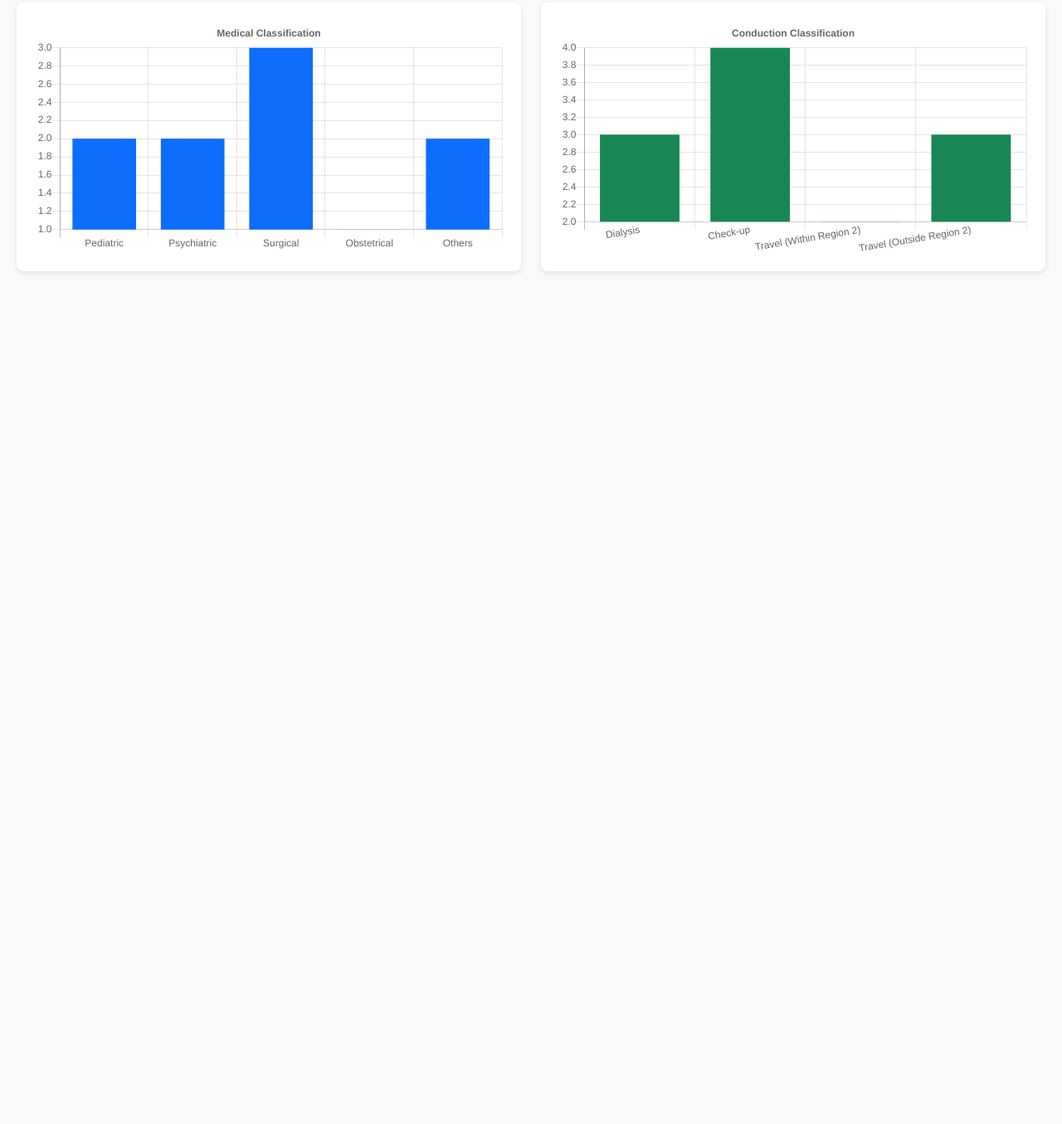
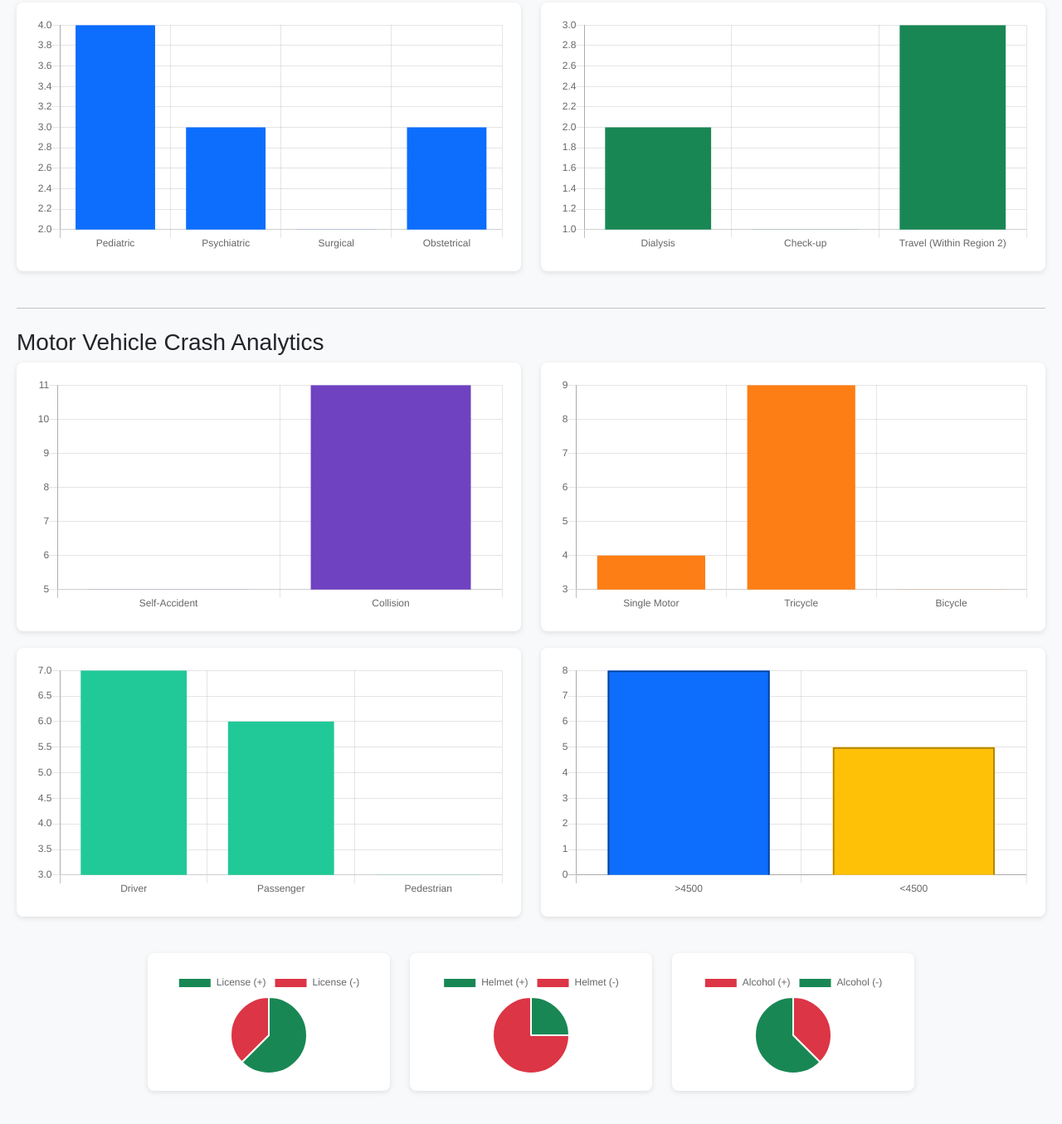
Before and after one commit to rome21081/ROADGUARD, a plain HTML site: page Final Project 3rd Year/htmlFiles/management.html in a window 1280 px wide. Shown: the part 559-1914 px from the top of the page at 83% size. Before the commit the page ends 926 px from the top, so only its background shows below. Drawn offline with nearby package versions, Linux system fonts and the light colour scheme.

Commit message:
managementstats

```diff
--- a/Final Project 3rd Year/htmlFiles/management.html
+++ b/Final Project 3rd Year/htmlFiles/management.html
@@ -18,20 +18,34 @@
     h1 { color:#0d6efd; margin-bottom:20px; }
 
     .kpi-box {
-      display:flex; justify-content:space-between; align-items:center;
-      padding:20px; background:#fff; border-radius:8px;
+      display:flex;
+      justify-content:space-between;
+      align-items:center;
+      padding:20px;
+      background:#fff;
+      border-radius:8px;
       box-shadow:0 2px 6px rgba(0,0,0,.1);
     }
+
     .kpi-icon {
-      font-size:2rem; color:#fff; padding:12px;
-      border-radius:50%; width:55px; height:55px;
-      display:flex; align-items:center; justify-content:center;
+      font-size:2rem;
+      color:#fff;
+      padding:12px;
+      border-radius:50%;
+      width:55px;
+      height:55px;
+      display:flex;
+      align-items:center;
+      justify-content:center;
     }
 
     .chart-box {
-      background:#fff; padding:20px; border-radius:8px;
+      background:#fff;
+      padding:20px;
+      border-radius:8px;
       box-shadow:0 2px 6px rgba(0,0,0,.1);
       margin-bottom:20px;
+      text-align:center;
     }
   </style>
 </head>
@@ -40,38 +54,58 @@
 
 <h1>EMS / Rescue Operations Dashboard (Demo)</h1>
 
-<!-- KPI SUMMARY -->
+<!-- KPI SUMMARY (UNCHANGED) -->
 <div class="row mb-4">
   <div class="col-md-3">
     <div class="kpi-box">
-      <div class="kpi-icon" style="background:#dc3545"><i class="uil-ambulance"></i></div>
-      <div><h3 id="totalCases">0</h3><small>Total Responses</small></div>
+      <div class="kpi-icon" style="background:#dc3545">
+        <i class="uil-ambulance"></i>
+      </div>
+      <div>
+        <h3 id="totalCases">0</h3>
+        <small>Total Responses</small>
+      </div>
     </div>
   </div>
 
   <div class="col-md-3">
     <div class="kpi-box">
-      <div class="kpi-icon" style="background:#0d6efd"><i class="uil-heartbeat"></i></div>
-      <div><h3 id="medicalCases">0</h3><small>Medical</small></div>
+      <div class="kpi-icon" style="background:#0d6efd">
+        <i class="uil-heartbeat"></i>
+      </div>
+      <div>
+        <h3 id="medicalCases">0</h3>
+        <small>Medical</small>
+      </div>
     </div>
   </div>
 
   <div class="col-md-3">
     <div class="kpi-box">
-      <div class="kpi-icon" style="background:#ffc107"><i class="uil-exclamation-circle"></i></div>
-      <div><h3 id="traumaCases">0</h3><small>Trauma</small></div>
+      <div class="kpi-icon" style="background:#ffc107">
+        <i class="uil-exclamation-circle"></i>
+      </div>
+      <div>
+        <h3 id="traumaCases">0</h3>
+        <small>Trauma</small>
+      </div>
     </div>
   </div>
 
   <div class="col-md-3">
     <div class="kpi-box">
-      <div class="kpi-icon" style="background:#198754"><i class="uil-location-point"></i></div>
-      <div><h3 id="conductionCases">0</h3><small>Conduction</small></div>
+      <div class="kpi-icon" style="background:#198754">
+        <i class="uil-location-point"></i>
+      </div>
+      <div>
+        <h3 id="conductionCases">0</h3>
+        <small>Conduction</small>
+      </div>
     </div>
   </div>
 </div>
 
-<!-- CHARTS -->
+<!-- ORIGINAL CHARTS (UNCHANGED) -->
 <div class="row">
   <div class="col-md-6">
     <div class="chart-box">
@@ -98,7 +132,64 @@
   </div>
 </div>
 
+<hr class="my-4">
+
+<h3>Motor Vehicle Crash Analytics</h3>
+
+<div class="row">
+
+  <div class="col-md-6">
+    <div class="chart-box">
+      <canvas id="mvcChart"></canvas>
+    </div>
+  </div>
+
+  <div class="col-md-6">
+    <div class="chart-box">
+      <canvas id="vehicleChart"></canvas>
+    </div>
+  </div>
+
+  <div class="col-md-6">
+    <div class="chart-box">
+      <canvas id="personChart"></canvas>
+    </div>
+  </div>
+
+  <!-- NEW AGE GROUP >4500 / <4500 (Added Only) -->
+  <div class="col-md-6">
+    <div class="chart-box">
+      <canvas id="engineChart"></canvas>
+    </div>
+  </div>
+
+</div>
+
+<!-- 3 PIE CHARTS TABI TABI SA BABA -->
+<div class="row justify-content-center mt-4">
+
+  <div class="col-md-3">
+    <div class="chart-box">
+      <canvas id="licenseChart"></canvas>
+    </div>
+  </div>
+
+  <div class="col-md-3">
+    <div class="chart-box">
+      <canvas id="helmetChart"></canvas>
+    </div>
+  </div>
+
+  <div class="col-md-3">
+    <div class="chart-box">
+      <canvas id="alcoholChart"></canvas>
+    </div>
+  </div>
+
+</div>
+
 <script src="https://cdnjs.cloudflare.com/ajax/libs/Chart.js/2.9.4/Chart.bundle.js"></script>
 <script src="../jsFiles/management-analytics.js"></script>
+
 </body>
 </html>
--- a/Final Project 3rd Year/jsFiles/management-analytics.js
+++ b/Final Project 3rd Year/jsFiles/management-analytics.js
@@ -1,66 +1,96 @@
 // ==============================
 // FAKE EMS / RESCUE AGENCY DATA
 // ==============================
+
 const allData = [
-   // TRAUMA
+
+  // TRAUMA
   { category:"Trauma", sub_type:"Fall" },
   { category:"Trauma", sub_type:"Fall" },
   { category:"Trauma", sub_type:"Domestic Violence" },
   { category:"Trauma", sub_type:"Water Rescue Incident" },
   { category:"Trauma", sub_type:"Fire Rescue Incident" },
-  { category:"Trauma", sub_type:"Fire Rescue Incident" },
-  { category:"Trauma", sub_type:"Fall" },
-  { category:"Trauma", sub_type:"Water Rescue Incident" },
-  { category:"Trauma", sub_type:"Electrocution" },
   { category:"Trauma", sub_type:"Electrocution" },
 
   // MEDICAL
   { category:"Medical", sub_type:"Pediatric" },
   { category:"Medical", sub_type:"Psychiatric" },
-  { category:"Medical", sub_type:"Psychiatric" },
   { category:"Medical", sub_type:"Surgical" },
   { category:"Medical", sub_type:"Obstetrical" },
-  { category:"Medical", sub_type:"Others" },
-  { category:"Medical", sub_type:"Pediatric" },
-  { category:"Medical", sub_type:"Others" },
-  { category:"Medical", sub_type:"Surgical" },
-  { category:"Medical", sub_type:"Surgical" },
 
   // CONDUCTION
   { category:"Conduction", sub_type:"Dialysis" },
-  { category:"Conduction", sub_type:"Dialysis" },
   { category:"Conduction", sub_type:"Check-up" },
   { category:"Conduction", sub_type:"Travel (Within Region 2)" },
-  { category:"Conduction", sub_type:"Travel (Outside Region 2)" },
-  { category:"Conduction", sub_type:"Travel (Outside Region 2)" },
-  { category:"Conduction", sub_type:"Check-up" },
-  { category:"Conduction", sub_type:"Check-up" },
-  { category:"Conduction", sub_type:"Travel (Within Region 2)" },
-  { category:"Conduction", sub_type:"Dialysis" },
-  { category:"Conduction", sub_type:"Travel (Outside Region 2)" },
-  { category:"Conduction", sub_type:"Check-up" }
+
+  // MOTOR VEHICLE CRASH
+  { category:"Motor Vehicle Crash", sub_type:"Self-Accident", vehicle:"Single Motor", person:"Driver", license:"+", helmet:"+", alcohol:"-" },
+  { category:"Motor Vehicle Crash", sub_type:"Collision", vehicle:"Tricycle", person:"Passenger", license:"+", helmet:"-", alcohol:"-" },
+  { category:"Motor Vehicle Crash", sub_type:"Self-Accident", vehicle:"Bicycle", person:"Driver", license:"-", helmet:"-", alcohol:"+" },
+  { category:"Motor Vehicle Crash", sub_type:"Collision", vehicle:"Single Motor", person:"Driver", license:"+", helmet:"+", alcohol:"-" },
+  { category:"Motor Vehicle Crash", sub_type:"Collision", vehicle:"Tricycle", person:"Pedestrian", license:"-", helmet:"-", alcohol:"+" }
 ];
 
 // ==============================
-// ANALYTICS
+// ANALYTICS WITH RANDOM WEIGHT
 // ==============================
+
 function computeAnalytics(data){
+
   const categoryCount = {};
   const breakdown = {
     Trauma:{},
     Medical:{},
-    Conduction:{}
+    Conduction:{},
+    "Motor Vehicle Crash":{}
   };
 
+  const vehicleCount = {};
+  const personCount = {};
+  const licenseCount = {};
+  const helmetCount = {};
+  const alcoholCount = {};
+
   data.forEach(item=>{
+
+    // RANDOM weight 1–6
+    let weight = Math.floor(Math.random() * 6) + 1;
+
     categoryCount[item.category] =
-      (categoryCount[item.category] || 0) + 1;
+      (categoryCount[item.category] || 0) + weight;
 
     breakdown[item.category][item.sub_type] =
-      (breakdown[item.category][item.sub_type] || 0) + 1;
+      (breakdown[item.category][item.sub_type] || 0) + weight;
+
+    if(item.category === "Motor Vehicle Crash"){
+
+      vehicleCount[item.vehicle] =
+        (vehicleCount[item.vehicle] || 0) + weight;
+
+      personCount[item.person] =
+        (personCount[item.person] || 0) + weight;
+
+      licenseCount[item.license] =
+        (licenseCount[item.license] || 0) + weight;
+
+      helmetCount[item.helmet] =
+        (helmetCount[item.helmet] || 0) + weight;
+
+      alcoholCount[item.alcohol] =
+        (alcoholCount[item.alcohol] || 0) + weight;
+    }
+
   });
 
-  return { categoryCount, breakdown };
+  return {
+    categoryCount,
+    breakdown,
+    vehicleCount,
+    personCount,
+    licenseCount,
+    helmetCount,
+    alcoholCount
+  };
 }
 
 const analytics = computeAnalytics(allData);
@@ -68,26 +98,32 @@ const analytics = computeAnalytics(allData);
 // ==============================
 // KPI VALUES
 // ==============================
-document.getElementById("totalCases").innerText = allData.length;
+
+document.getElementById("totalCases").innerText =
+  Object.values(analytics.categoryCount).reduce((a,b)=>a+b,0);
+
 document.getElementById("medicalCases").innerText = analytics.categoryCount.Medical || 0;
 document.getElementById("traumaCases").innerText = analytics.categoryCount.Trauma || 0;
 document.getElementById("conductionCases").innerText = analytics.categoryCount.Conduction || 0;
 
+
 // ==============================
 // CHARTS
 // ==============================
+
+// CATEGORY PIE
 new Chart(document.getElementById("categoryChart"), {
   type:'pie',
   data:{
     labels:Object.keys(analytics.categoryCount),
     datasets:[{
       data:Object.values(analytics.categoryCount),
-      backgroundColor:["#dc3545","#0d6efd","#198754"]
+      backgroundColor:["#dc3545","#0d6efd","#198754","#6f42c1"]
     }]
-  },
-  options:{ title:{ display:true, text:"Incident Categories" } }
+  }
 });
 
+// TRAUMA
 new Chart(document.getElementById("traumaChart"), {
   type:'bar',
   data:{
@@ -97,9 +133,10 @@ new Chart(document.getElementById("traumaChart"), {
       backgroundColor:"#dc3545"
     }]
   },
-  options:{ title:{ display:true, text:"Trauma Classification" }, legend:{display:false} }
+  options:{ legend:{display:false} }
 });
 
+// MEDICAL
 new Chart(document.getElementById("medicalChart"), {
   type:'bar',
   data:{
@@ -109,9 +146,10 @@ new Chart(document.getElementById("medicalChart"), {
       backgroundColor:"#0d6efd"
     }]
   },
-  options:{ title:{ display:true, text:"Medical Classification" }, legend:{display:false} }
+  options:{ legend:{display:false} }
 });
 
+// CONDUCTION
 new Chart(document.getElementById("conductionChart"), {
   type:'bar',
   data:{
@@ -121,5 +159,119 @@ new Chart(document.getElementById("conductionChart"), {
       backgroundColor:"#198754"
     }]
   },
-  options:{ title:{ display:true, text:"Conduction Classification" }, legend:{display:false} }
+  options:{ legend:{display:false} }
 });
+
+// MVC TYPE
+new Chart(document.getElementById("mvcChart"), {
+  type:'bar',
+  data:{
+    labels:Object.keys(analytics.breakdown["Motor Vehicle Crash"]),
+    datasets:[{
+      data:Object.values(analytics.breakdown["Motor Vehicle Crash"]),
+      backgroundColor:"#6f42c1"
+    }]
+  },
+  options:{ legend:{display:false} }
+});
+
+// VEHICLE
+new Chart(document.getElementById("vehicleChart"), {
+  type:'bar',
+  data:{
+    labels:Object.keys(analytics.vehicleCount),
+    datasets:[{
+      data:Object.values(analytics.vehicleCount),
+      backgroundColor:"#fd7e14"
+    }]
+  },
+  options:{ legend:{display:false} }
+});
+
+// PERSON
+new Chart(document.getElementById("personChart"), {
+  type:'bar',
+  data:{
+    labels:Object.keys(analytics.personCount),
+    datasets:[{
+      data:Object.values(analytics.personCount),
+      backgroundColor:"#20c997"
+    }]
+  },
+  options:{ legend:{display:false} }
+});
+
+// LICENSE
+new Chart(document.getElementById("licenseChart"), {
+  type:'pie',
+  data:{
+    labels:["License (+)","License (-)"],
+    datasets:[{
+      data:[
+        analytics.licenseCount["+"] || 0,
+        analytics.licenseCount["-"] || 0
+      ],
+      backgroundColor:["#198754","#dc3545"]
+    }]
+  }
+});
+
+// HELMET
+new Chart(document.getElementById("helmetChart"), {
+  type:'pie',
+  data:{
+    labels:["Helmet (+)","Helmet (-)"],
+    datasets:[{
+      data:[
+        analytics.helmetCount["+"] || 0,
+        analytics.helmetCount["-"] || 0
+      ],
+      backgroundColor:["#198754","#dc3545"]
+    }]
+  }
+});
+
+// ALCOHOL
+new Chart(document.getElementById("alcoholChart"), {
+  type:'pie',
+  data:{
+    labels:["Alcohol (+)","Alcohol (-)"],
+    datasets:[{
+      data:[
+        analytics.alcoholCount["+"] || 0,
+        analytics.alcoholCount["-"] || 0
+      ],
+      backgroundColor:["#dc3545","#198754"]
+    }]
+  }
+});
+
+// ENGINE SIZE >4500 <4500
+const engineData = {
+  ">4500": 8,
+  "<4500": 5
+};
+
+new Chart(document.getElementById("engineChart"), {
+  type:'bar',
+  data:{
+    labels:Object.keys(engineData),
+    datasets:[{
+      label: "Engine Count",
+      data:Object.values(engineData),
+      backgroundColor:["#0d6efd","#ffc107"],
+      borderColor:["#084298","#b38600"],
+      borderWidth:2
+    }]
+  },
+  options:{
+    legend:{ display:false },
+    scales:{
+      yAxes:[{
+        ticks:{
+          beginAtZero:true
+        }
+      }]
+    }
+  }
+});
```
